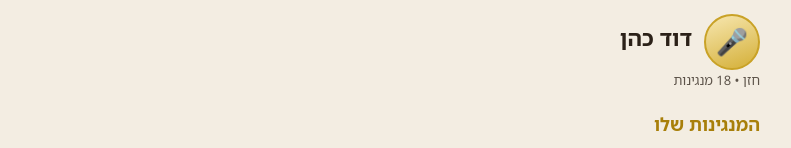
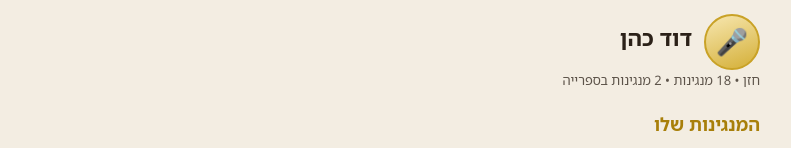
Before and after one commit to bsdappz/hallel-muzikali, a Next.js app: page /chazzanim/david-cohen in a window 1280 px wide. Shown: the part 148-296 px from the top of the page, without its empty margins (244-1035 px from the left). Built offline with nearby package versions, Linux system fonts and the light colour scheme.

Commit message:
QA fixes: chazzan loading guard, past-date guard, empty-melody guard, true chazzan counts

```diff
--- a/app/chazzanim/[id]/page.js
+++ b/app/chazzanim/[id]/page.js
@@ -11,10 +11,12 @@ export default function ChazzanPage() {
   const [chazzan, setChazzan] = useState(null);
   const [melodies, setMelodies] = useState([]);
   const [performances, setPerformances] = useState([]);
+  const [loaded, setLoaded] = useState(false);
 
   useEffect(() => {
     const found = CHAZZANIM.find((c) => c.id === params.id);
     setChazzan(found || null);
+    setLoaded(true);
     if (!found) return;
     const allMelodies = [...MELODIES, ...loadStored("hm_melodies")];
     setMelodies(allMelodies.filter((m) => m.chazzanId === params.id));
@@ -27,6 +29,7 @@ export default function ChazzanPage() {
     );
   }, [params.id]);
 
+  if (!loaded) return <p>טוען...</p>;
   if (!chazzan) return <p>החזן לא נמצא. <Link href="/melodies">חזרה לספרייה</Link></p>;
 
   return (
@@ -35,7 +38,7 @@ export default function ChazzanPage() {
       <div style={{ marginTop: 14 }}>
         <span className="avatar">🎤</span>
         <span style={{ fontSize: 22, fontWeight: "bold" }}>{chazzan.name}</span>
-        <div style={{ fontSize: 13, opacity: 0.75 }}>{chazzan.bio}</div>
+        <div style={{ fontSize: 13, opacity: 0.75 }}>{chazzan.bio} • {melodies.length} מנגינות בספרייה</div>
       </div>
 
       <h2>המנגינות שלו</h2>
```
